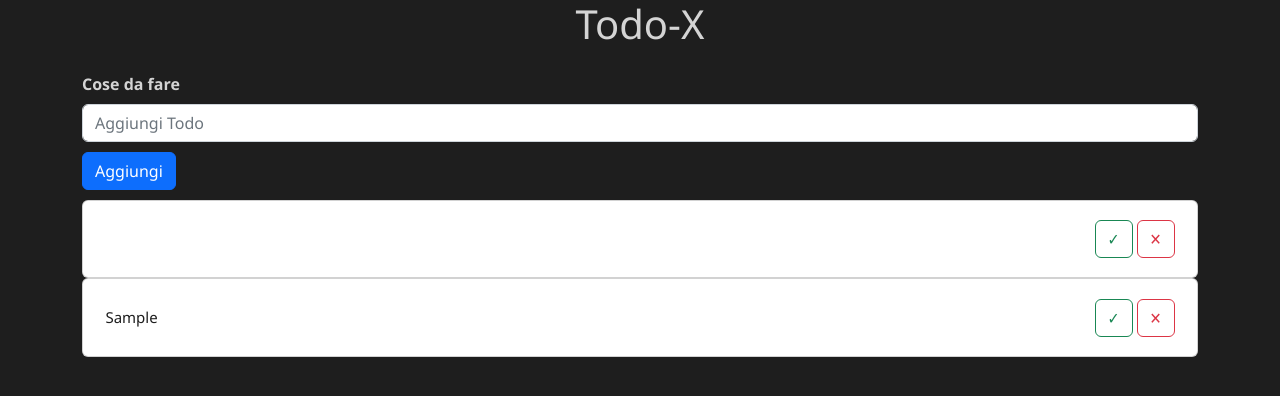
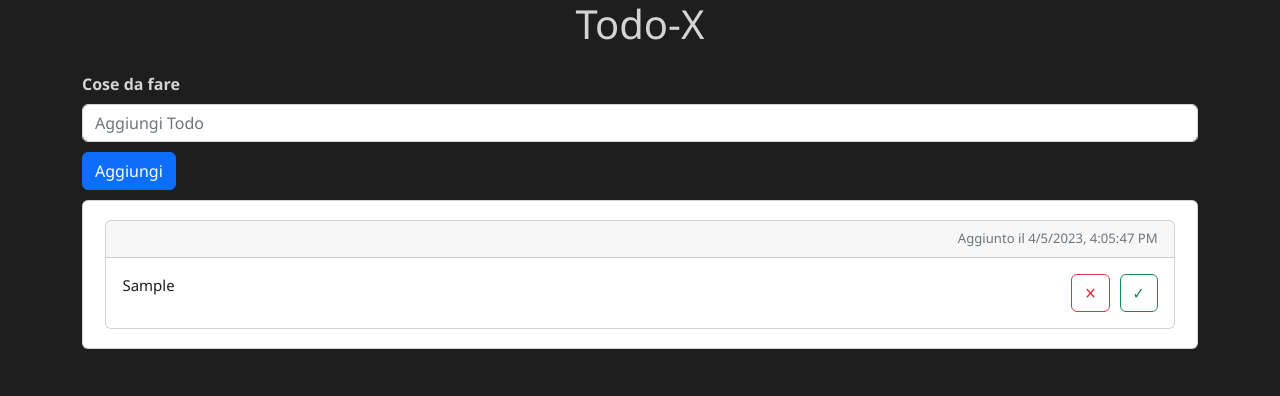
Before and after one commit to gidixi/todox, a React (Create React App) app: page / in a window 1280 px wide. Both pictures are taken after typing "Sample" into the empty fields and a click on the button "Aggiungi". Shown: the top 396 px of the page. Built offline with nearby package versions, Linux system fonts and the light colour scheme.

Commit message:
Aggiunta data e ora

```diff
--- a/src/App.css
+++ b/src/App.css
@@ -28,6 +28,24 @@
 .bottone{
   margin: 10px auto 10px auto;
 
+}
+
+.btnConfDel{
+  float: right;
+  margin-left: 10px;
+
+}
+
+.cardDimesione{
+  width: 100%;
+}
+
+.cardDimRight{
+  float: right;
+}
+
+.completed {
+  background-color: #c8e6c9; /* colore verde chiaro */
 }
 
 
--- a/src/App.js
+++ b/src/App.js
@@ -4,20 +4,38 @@ import { Button, Card, Form } from 'react-bootstrap';
 import 'bootstrap/dist/css/bootstrap.min.css';
 
 
-function Todo({ todo, index, markTodo, removeTodo }) {
+function Todo({ todo, index, markTodo, removeTodo, }) {
   return (
-    <div
-      className="todo"
+    <div className="todo">
+      <Card className="cardDimesione">
+        <Card.Header>
 
-    >
-      <span style={{ textDecoration: todo.isDone ? "line-through" : "" }}>{todo.text}</span>
-      <div>
-        <Button variant="outline-success" onClick={() => markTodo(index)}>✓</Button>{' '}
-        <Button variant="outline-danger" onClick={() => removeTodo(index)}>✕</Button>
-      </div>
+          {todo.date && (
+            <small /*className="text-muted cardDimRight"*/ className={todo.isDone ? "completed text-muted cardDimRight" : "text-muted cardDimRight"}>
+              Aggiunto il {new Date(todo.date).toLocaleString()}
+            </small>
+          )}
+        </Card.Header>
+        <Card.Body>
+          <span style={{ textDecoration: todo.isDone ? "line-through" : "" }}>
+            {todo.text}
+          </span>
+          <Button className="btnConfDel" variant="outline-success" onClick={() => markTodo(index)}>
+            ✓
+          </Button>{" "}
+          <Button className="btnConfDel" variant="outline-danger" onClick={() => removeTodo(index)}>
+            ✕
+          </Button>
+
+
+        </Card.Body>
+      </Card>
     </div>
   );
 }
+
+
+
 
 function FormTodo({ addTodo }) {
   const [value, setValue] = React.useState("");
@@ -25,7 +43,10 @@ function FormTodo({ addTodo }) {
   const handleSubmit = e => {
     e.preventDefault();
     if (!value) return;
-    addTodo(value);
+    addTodo({
+      text: value,
+      date: Date.now() // aggiunge la data corrente come proprietà date dell'oggetto todo
+    });
     setValue("");
   };
 
@@ -46,7 +67,7 @@ function FormTodo({ addTodo }) {
   );
 }
 
-
+/*
 function App() {
 
 
@@ -104,5 +125,57 @@ function App() {
     </div>
   );
 }
+*/
+
+function App() {
+  const [todos, setTodos] = React.useState(
+    JSON.parse(localStorage.getItem("todos")) || []
+  );
+
+  React.useEffect(() => {
+    localStorage.setItem("todos", JSON.stringify(todos));
+  }, [todos]);
+
+  const addTodo = todo => {
+    const newTodos = [...todos, todo];
+    setTodos(newTodos);
+  };
+
+  const markTodo = index => {
+    const newTodos = [...todos];
+    newTodos[index].isDone = true;
+    setTodos(newTodos);
+  };
+
+  const removeTodo = index => {
+    const newTodos = [...todos];
+    newTodos.splice(index, 1);
+    setTodos(newTodos);
+  };
+
+  return (
+    <div className="app">
+      <div className="container">
+        <h1 className="text-center mb-4">Todo-X</h1>
+        <FormTodo addTodo={addTodo} />
+        <div>
+          {todos.map((todo, index) => (
+            <Card className="code" key={index}>
+              <Card.Body>
+                <Todo
+                  index={index}
+                  todo={todo}
+                  markTodo={markTodo}
+                  removeTodo={removeTodo}
+                />
+              </Card.Body>
+            </Card>
+          ))}
+        </div>
+      </div>
+    </div>
+  );
+}
+
 
 export default App;
```
Lines whose indentation alone changed are shown as unchanged.
